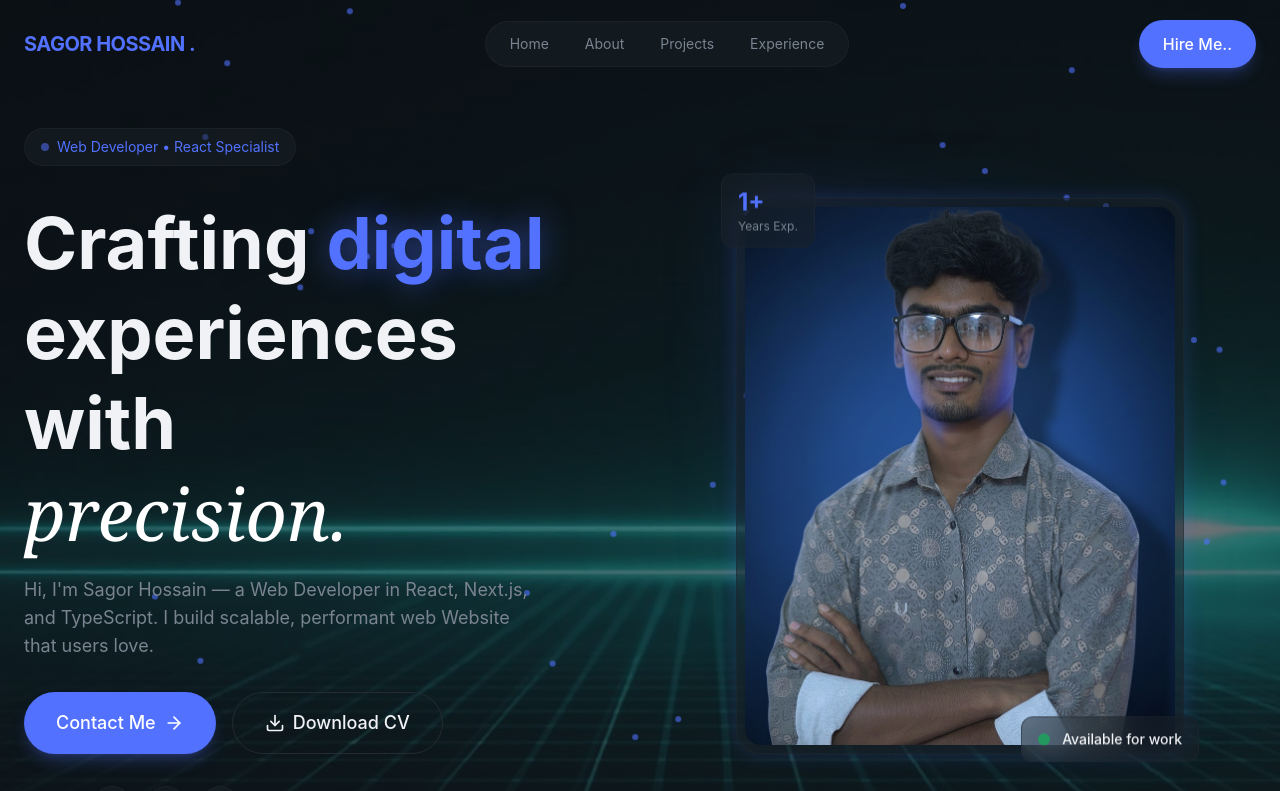
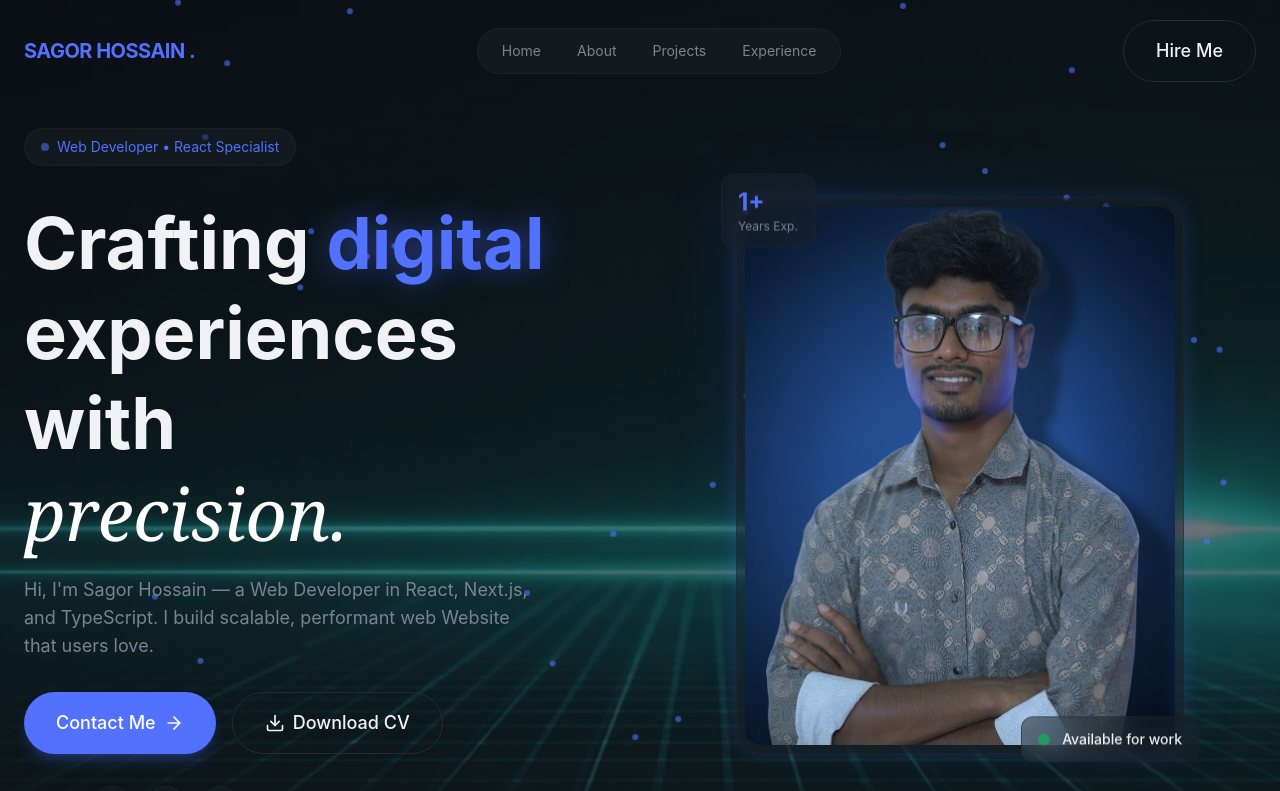
Before and after one commit to sagorhasan17/main-self-portfolio, a React (Vite) app: page / in a window 1280 px wide. Shown: the top 791 px of the page. Built offline with nearby package versions, Linux system fonts and the light colour scheme.

Commit message:
fix navbar button

```diff
--- a/src/layouts/NavBar.jsx
+++ b/src/layouts/NavBar.jsx
@@ -1,7 +1,7 @@
 import { Menu, X } from "lucide-react";
 import { useEffect, useState } from "react";
+import { AnimatedBorderButton } from "../components/AnimatedBorderButton";
 import Button from "../components/Button";
-
 const navLinks = [
   { href: "/", label: "Home" },
   { href: "#about", label: "About" },
@@ -13,22 +13,19 @@ const NavBar = () => {
   const [isMobileMenuOpen, setIsMobileMenuOpen] = useState(false);
   const [isScroll, setScroll] = useState(false);
 
+  useEffect(() => {
+    const handleScroll = () => {
+      setScroll(window.scrollY > 50);
+    };
+    window.addEventListener("scroll", handleScroll);
 
-  useEffect(() =>{
-
-    const handleScroll = () =>{
-      setScroll(window.scrollY > 50);
-    }
-    window.addEventListener('scroll', handleScroll)
-
-    return () => window.removeEventListener('scroll', handleScroll)
-
-  },[])
-
-
+    return () => window.removeEventListener("scroll", handleScroll);
+  }, []);
 
   return (
-    <header className={`fixed top-0 left-0 right-0 transition duration-500 ${isScroll ? "glass-strong py-3" : "bg-transparent py-5"} z-50`}>
+    <header
+      className={`fixed top-0 left-0 right-0 transition duration-500 ${isScroll ? "glass-strong py-3" : "bg-transparent py-5"} z-50`}
+    >
       <nav className="container mx-auto px-6 flex items-center justify-between">
         <a className="text-xl font-bold tracking-tight text-primary hover:text-foreground user-select-none uppercase cursor-pointer transition">
           Sagor Hossain <span className="text-primary">.</span>
@@ -51,10 +48,16 @@ const NavBar = () => {
 
         {/* CTA button */}
         <div className="hidden md:block" id="contact">
-          <Button size="md">Hire Me.. </Button>
+          <AnimatedBorderButton>
+            {/* <Download className="w-5 h-5" /> */}
+            <button>Hire Me</button>
+          </AnimatedBorderButton>
         </div>
         {/* Mobile menu bar */}
-        <button className="md:hidden p-2 text-foreground cursor-pointer" onClick={() => setIsMobileMenuOpen(prev => !prev)}>
+        <button
+          className="md:hidden p-2 text-foreground cursor-pointer"
+          onClick={() => setIsMobileMenuOpen((prev) => !prev)}
+        >
           {isMobileMenuOpen ? <X size={24} /> : <Menu size={24} />}
         </button>
       </nav>
@@ -73,7 +76,9 @@ const NavBar = () => {
                 {link.label}
               </a>
             ))}
-            <Button onClick={() => setIsMobileMenuOpen(false)} size="lg">Hire Me..</Button>
+            <Button onClick={() => setIsMobileMenuOpen(false)} size="lg">
+              Hire Me..
+            </Button>
           </div>
         </div>
       )}
```
